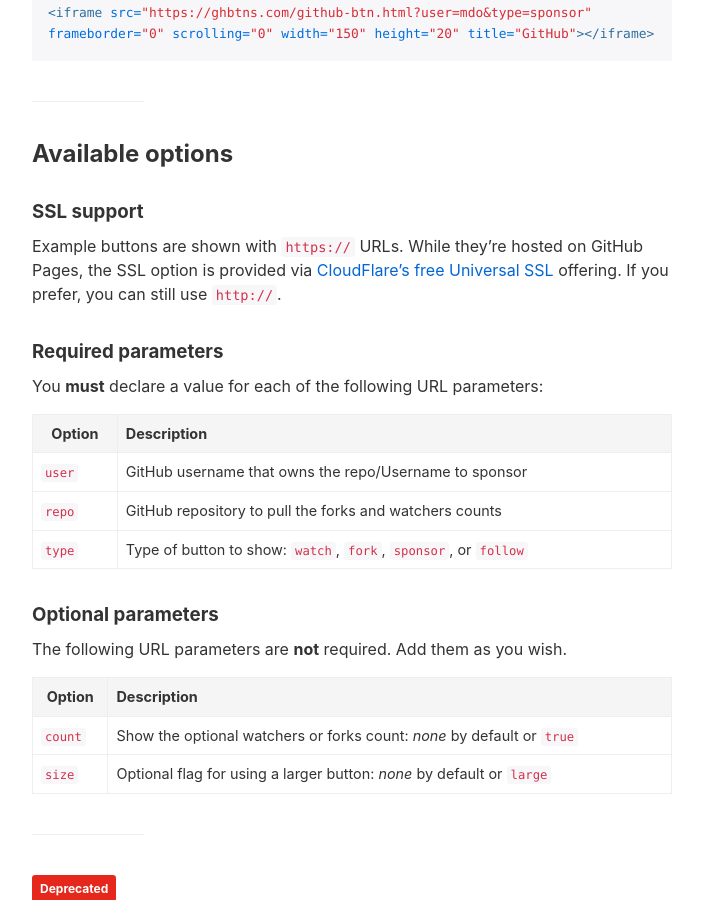
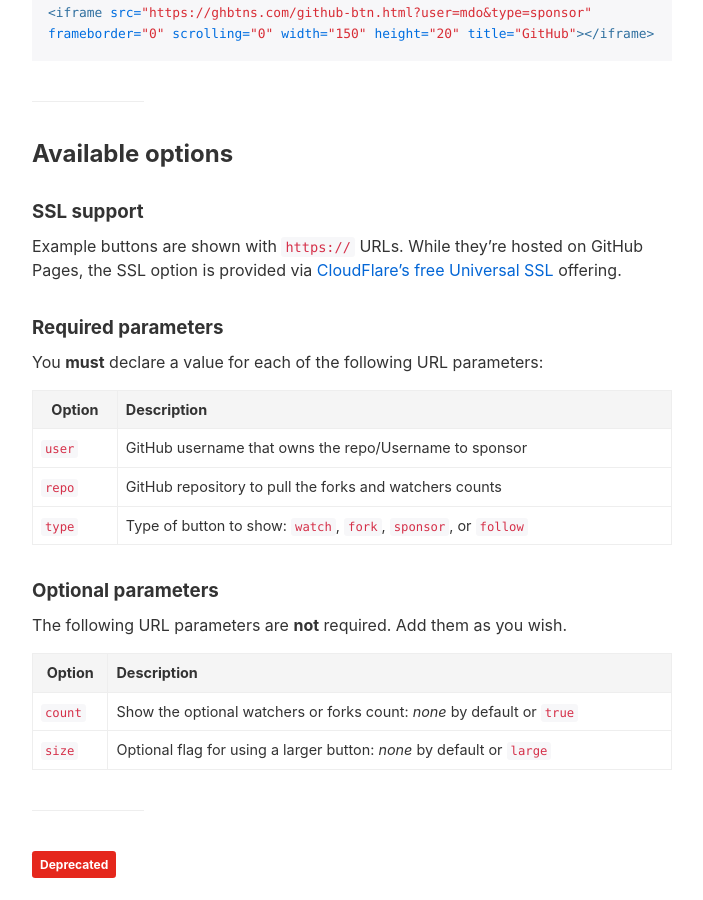
Before and after one commit to mdo/github-buttons, a Jekyll site: the page built from docs/index.md, in a window 1280 px wide and 900 px high, scrolled down 2389 px. Shown: the whole window, without its empty margins (288-991 px from the left). Built offline with Jekyll 4.4.1, drawn with Linux system fonts in a browser that asks for light colours; comment, search, counter and statistics services are not loaded.

Commit message:
docs: remove http sentence
Everything is https only for a month now.

```diff
--- a/docs/index.md
+++ b/docs/index.md
@@ -65,7 +65,7 @@ As such, for today's unofficial Watch button, **you must add `v=2` to the parame
 
 ### SSL support
 
-Example buttons are shown with `https://` URLs. While they're hosted on GitHub Pages, the SSL option is provided via [CloudFlare's free Universal SSL](https://blog.cloudflare.com/introducing-universal-ssl/) offering. If you prefer, you can still use `http://`.
+Example buttons are shown with `https://` URLs. While they're hosted on GitHub Pages, the SSL option is provided via [CloudFlare's free Universal SSL](https://blog.cloudflare.com/introducing-universal-ssl/) offering.
 
 ### Required parameters
 
```
